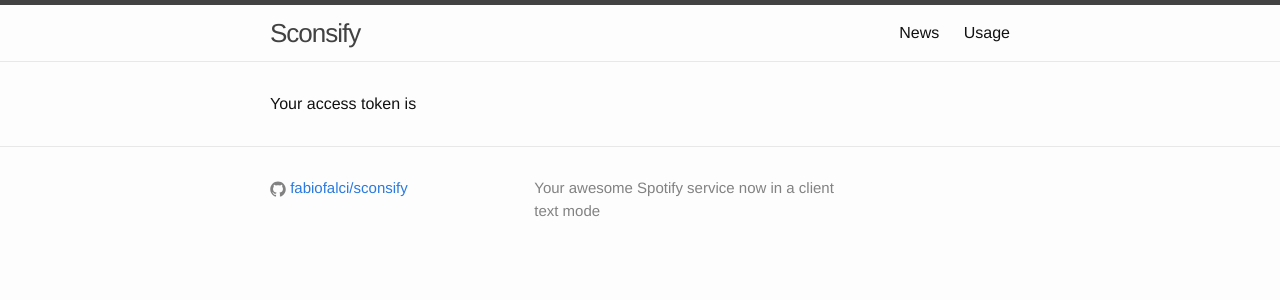
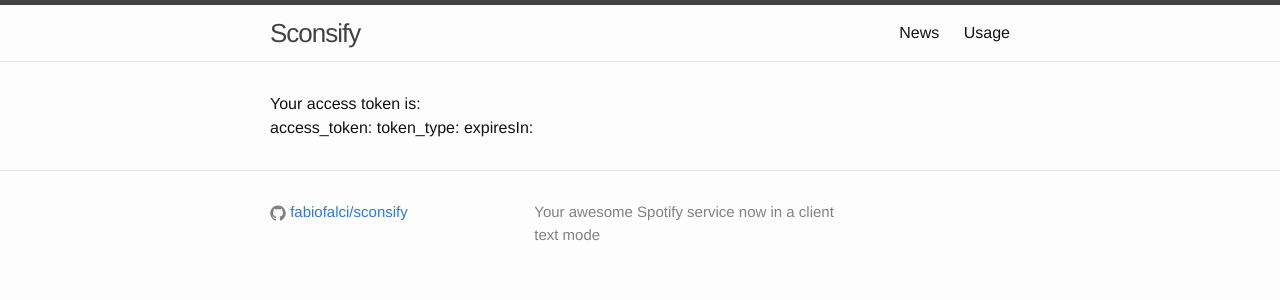
Before and after one commit to fabiofalci/sconsify, a Jekyll site: the page built from auth/index.html, in a window 1280 px wide. Shown: the top 300 px of the page. Built offline with Jekyll 4.4.1, drawn with Linux system fonts in a browser that asks for light colours.

Commit message:
Print more info from token

```diff
--- a/auth/index.html
+++ b/auth/index.html
@@ -2,6 +2,7 @@
 layout: default
 title: Auth
 ---
+<div>Your access token is:</div>
 <div id="show-access-token">
 </div>
 
@@ -13,7 +14,10 @@ title: Auth
         return results === null ? "" : decodeURIComponent(results[1].replace(/\+/g, " "));
     }
 
-    var code = getParameterByName('access_token');
-    document.getElementById("show-access-token").innerHTML = "Your access token is " + code;
+    var accessToken = getParameterByName('access_token');
+    var tokenType = getParameterByName('token_type');
+    var expiresIn = getParameterByName('expires_in');
+    document.getElementById("show-access-token").innerHTML =
+            "access_token:" + accessToken + " token_type:" + tokenType + " expiresIn:" + expiresIn;
 
 </script>
```
